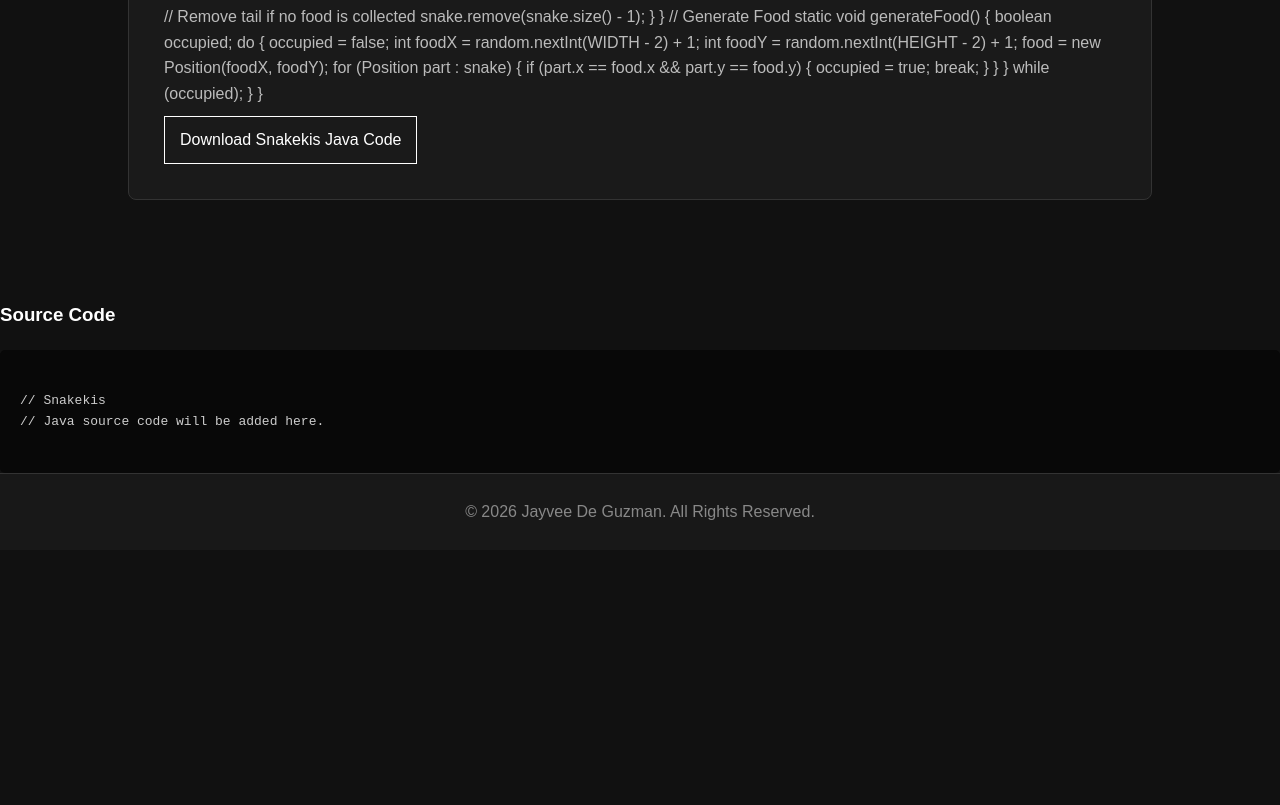
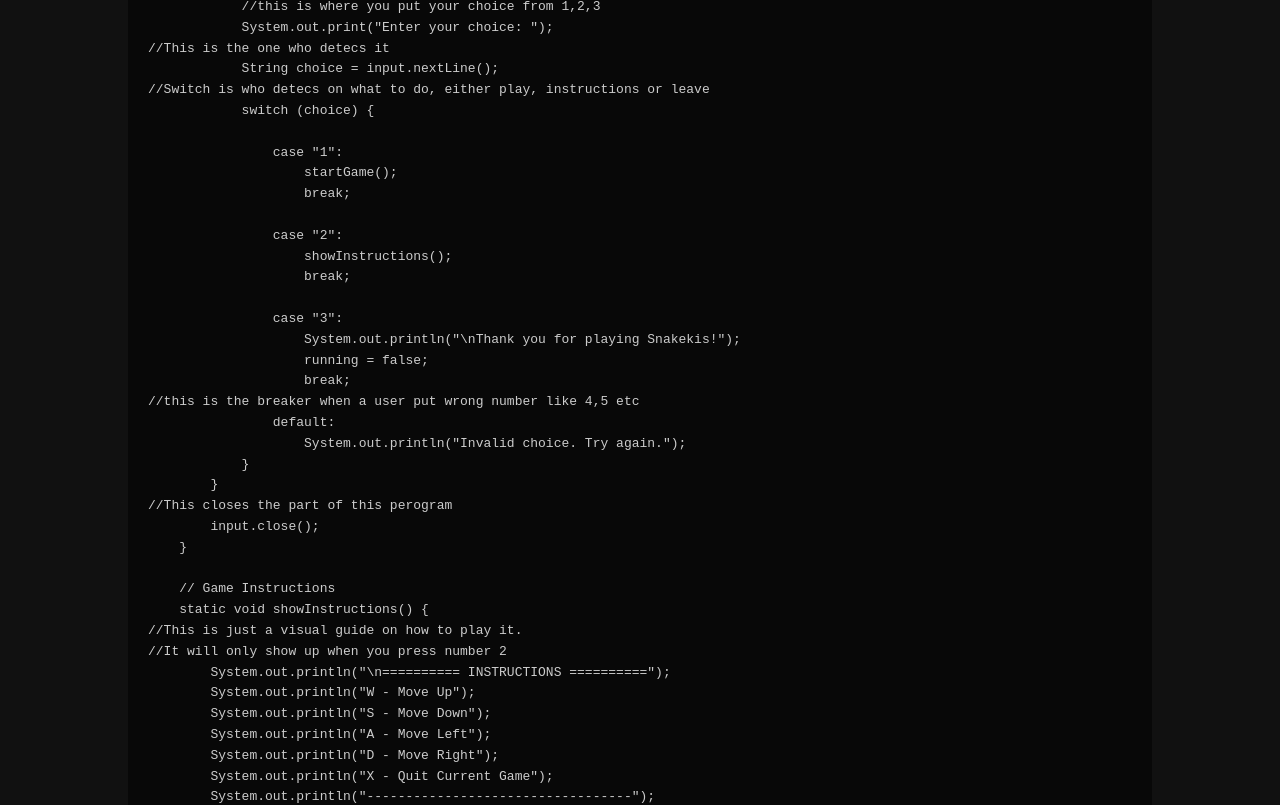
Before and after one commit to jayveerdeguzman-dot/HTML-and-CSS-by-Jayvee, a plain HTML site: page index.html in a window 1280 px wide. Shown: the part 4148-4953 px from the top of the page. Before the commit the page ends 4698 px from the top, so only its background shows below. Drawn offline with Linux system fonts and the light colour scheme.

Commit message:
Update index.html

```diff
--- a/index.html
+++ b/index.html
@@ -146,9 +146,7 @@
 
         <h1>Java Code</h1>
 
-        <div class="content-box">
-
-            <h3>Snakekis</h3>
+       <pre><code>
 
             <p>
                 Snakekis is my console-based Snake Game developed
@@ -471,11 +469,7 @@ public class Snakekis {
 }
             </p>
 
-            <a href="Snakekis.java" download>
-        Download Snakekis Java Code
-    </a>
-</section>
-            <h3>Source Code</h3>
+
 
             <pre><code>
 // Snakekis
```
